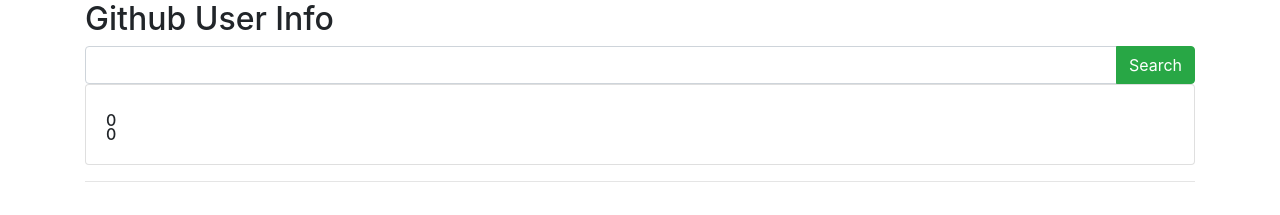
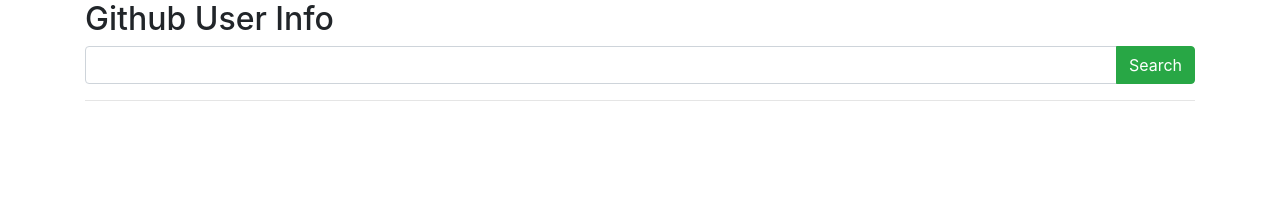
Before and after one commit to taranjeet/react-github-user-info, a React (Create React App) app: page / in a window 1280 px wide. Shown: the top 215 px of the page. Built offline with nearby package versions, Linux system fonts and the light colour scheme.

Commit message:
update ui.

```diff
--- a/src/components/SearchForm.js
+++ b/src/components/SearchForm.js
@@ -67,10 +67,11 @@
                 </InputGroup>
             </Form>
             <UserCard
-                fullname={this.state.fullName}
+                fullName={this.state.fullName}
                 followers={this.state.followers}
                 following={this.state.following}
                 publicRepos={this.state.publicRepos}
+                avatarUrl={this.state.avatarUrl}
             />
             </div>
         );
--- a/src/components/UserCard.js
+++ b/src/components/UserCard.js
@@ -1,21 +1,37 @@
 import React from 'react';
 import { Card, CardImg, CardText, CardBody,
-  CardTitle, CardSubtitle, Button } from 'reactstrap';
+  CardTitle, CardSubtitle, Button, Media } from 'reactstrap';
 
-const UserCard = ({fullName, publicRepos, followers, following}) => {
+const UserCard = ({fullName, publicRepos, followers, following, avatarUrl}) => {
+    if (fullName) {
         return (
-        <div>
+            <div className="row">
+                <div className="col-8 offset-sm-2">
                 <Card>
+                <CardImg top width="100%" src={avatarUrl} alt={fullName} />
                 <CardBody>
                     <CardTitle>{fullName}</CardTitle>
-            <CardSubtitle>{publicRepos}</CardSubtitle>
-            <CardSubtitle>{followers}</CardSubtitle>
-            <CardSubtitle>{following}</CardSubtitle>
+                    <CardSubtitle>
+                        <div className="row">
+                            <div className="col-3">
+                            Public Repos : {publicRepos}
+                            </div>
+                            <div className="col-3">
+                            Followers : {followers}
+                            </div>
+                            <div className="col-3">
+                            Following : {following}
+                            </div>
+                        </div>
+                    </CardSubtitle>
                 </CardBody>
                 </Card>
+            </div>
             </div>
 
         );
     }
+    return (<div className="row"></div>);
+}
 
 export { UserCard };
```
Lines whose indentation alone changed are shown as unchanged.
